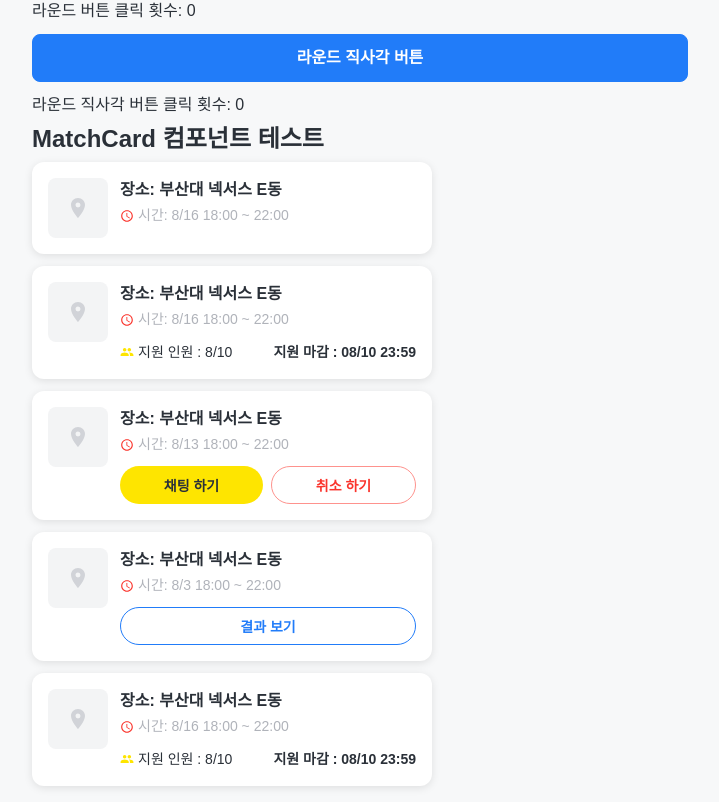
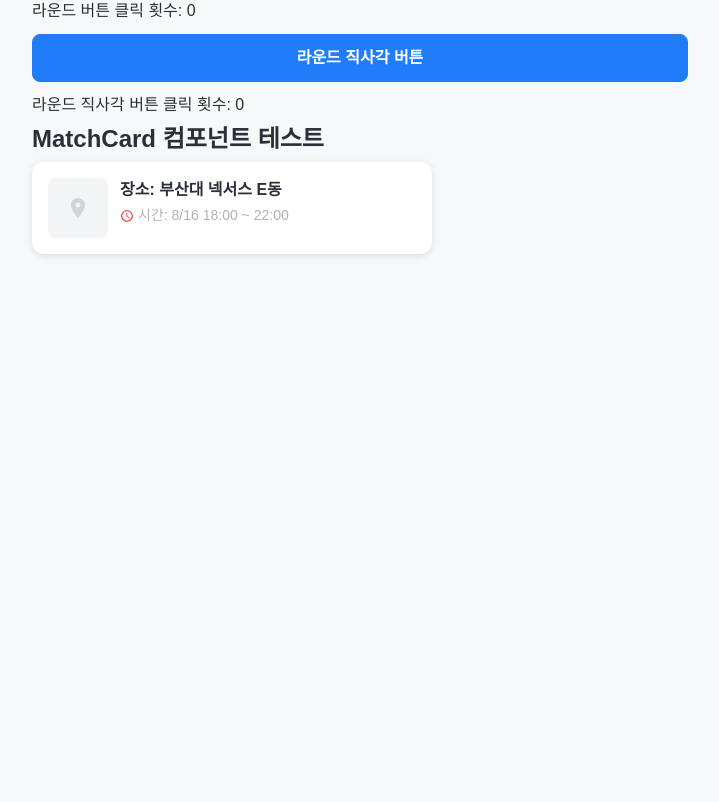
Before and after one commit to kakao-tech-campus-3rd-step3/Team13_FE, a React (Vite) app: page / in a window 1280 px wide. Shown: the part 1137-1939 px from the top of the page, without its empty margins (280-999 px from the left). After the commit the page ends 1407 px from the top, so only its background shows below. Built offline with nearby package versions, Linux system fonts and the light colour scheme; a web font is replaced by a local one.

Commit message:
test(matchCard): 현재 작업 중인 `기본 카드`를 제외한 나머지 카드들을 주석처리

```diff
--- a/src/App.tsx
+++ b/src/App.tsx
@@ -136,17 +136,17 @@ function App() {
         />
 
         {/* 사람 수 표시가 있는 카드 */}
-        <MatchCard
+        {/* <MatchCard
           title="장소: 부산대 넥서스 E동"
           time="8/16 18:00 ~ 22:00"
           showPeopleCount={true}
           peopleCount="8/10"
           deadline="08/10 23:59"
           onCardClick={() => console.log('사람 수 카드 클릭됨')}
-        />
+        /> */}
 
         {/* 두 개 버튼이 있는 카드 */}
-        <MatchCard
+        {/* <MatchCard
           title="장소: 부산대 넥서스 E동"
           time="8/13 18:00 ~ 22:00"
           buttons={[
@@ -162,26 +162,26 @@ function App() {
             },
           ]}
           onCardClick={() => console.log('버튼 카드 클릭됨')}
-        />
+        /> */}
 
         {/* 결과 버튼이 있는 카드 */}
-        <MatchCard
+        {/* <MatchCard
           title="장소: 부산대 넥서스 E동"
           time="8/3 18:00 ~ 22:00"
           resultButton={true}
           onResultClick={() => console.log('결과 버튼 클릭')}
           onCardClick={() => console.log('결과 카드 클릭됨')}
-        />
+        /> */}
 
         {/* 이미지 없는 카드 */}
-        <MatchCard
+        {/* <MatchCard
           title="장소: 부산대 넥서스 E동"
           time="8/16 18:00 ~ 22:00"
           showPeopleCount={true}
           peopleCount="8/10"
           deadline="08/10 23:59"
           onCardClick={() => console.log('이미지 없는 카드 클릭됨')}
-        />
+        /> */}
       </S.Container>
     </>
   );
```
